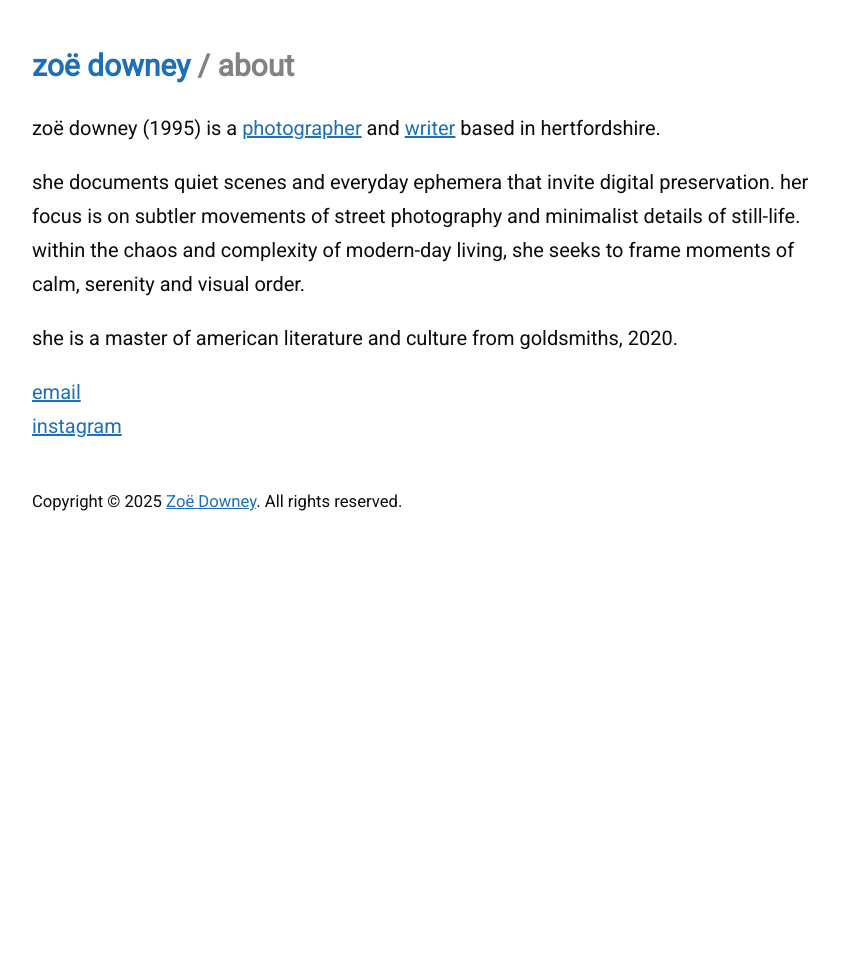
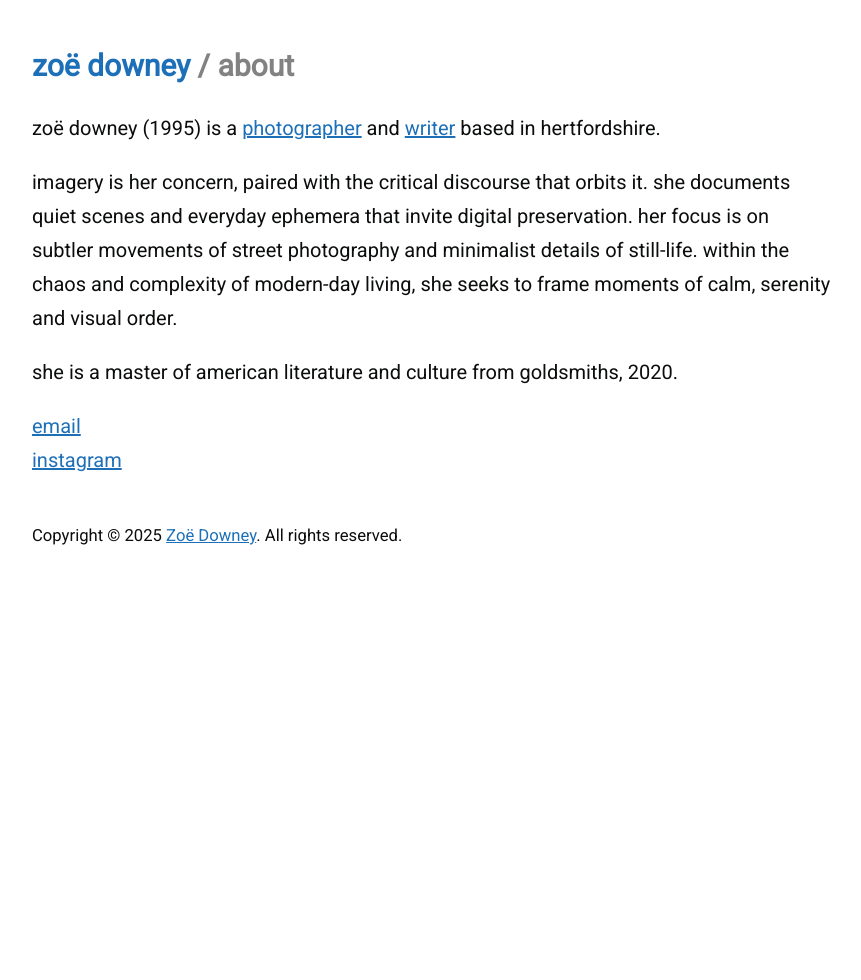
Before and after one commit to zoeurl/zoedowney.github.io, a Jekyll site: the page built from about/index.html, in a window 1280 px wide. Shown: the whole page, without its empty margins (208-1069 px from the left). Built offline with Jekyll 4.4.1, drawn with Linux system fonts in a browser that asks for light colours.

Commit message:
Update index.html

```diff
--- a/about/index.html
+++ b/about/index.html
@@ -5,7 +5,7 @@
 
 <p>zoë downey (1995) is a <a href="https://www.zoedowney.com/photography/">photographer</a> and <a href="https://www.zoedowney.com/writing/">writer</a> based in hertfordshire.
 </p>
-she documents quiet scenes and everyday ephemera that invite digital preservation. her focus is on subtler movements of street photography and minimalist details of still-life. within the chaos and complexity of modern-day living, she seeks to frame moments of calm, serenity and visual order.
+imagery is her concern, paired with the critical discourse that orbits it. she documents quiet scenes and everyday ephemera that invite digital preservation. her focus is on subtler movements of street photography and minimalist details of still-life. within the chaos and complexity of modern-day living, she seeks to frame moments of calm, serenity and visual order.
 </p>
 she is a master of american literature and culture from goldsmiths, 2020.
 </p>
```
